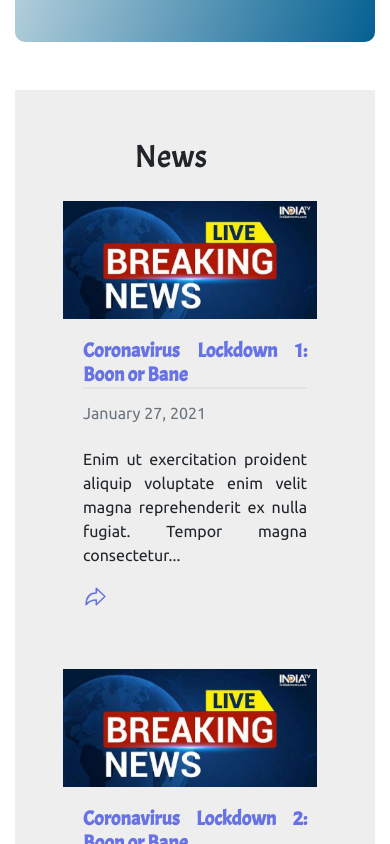
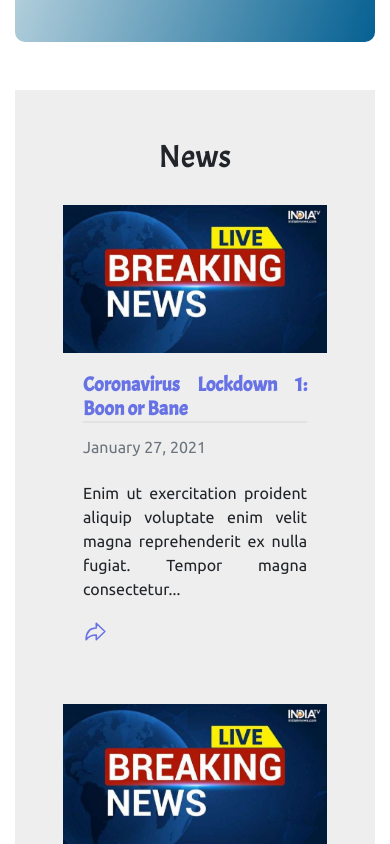
Before and after one commit to IITI-Gymkhana-Web-Team/iao_cell, a React (Create React App) app: page / in a window 390 px wide. Shown: the part 3460-4304 px from the top of the page. Built offline with nearby package versions, Linux system fonts and the light colour scheme.

Commit message:
fixed events/news comp

```diff
--- a/src/Home/components/Events/Events.css
+++ b/src/Home/components/Events/Events.css
@@ -9,4 +9,7 @@
 	.eventsPage {
 		flex-direction: column !important;
 	}
+	.events {
+		margin-top: 60px !important;
+	}
 }
--- a/src/Home/components/Events/Events.js
+++ b/src/Home/components/Events/Events.js
@@ -36,7 +36,7 @@ export const Events = () => {
 		},
 	]);
 	return (
-		<div className="news">
+		<div className="news events">
 			<div>
 				<h1 className="pr-5 pb-3 mainTitle">Events</h1>
 			</div>
--- a/src/Home/components/News/News.css
+++ b/src/Home/components/News/News.css
@@ -94,4 +94,15 @@
 	.news .card-body {
 		padding-top: 20px;
 	}
+	.news .img-holder {
+		height: initial;
+		min-width: initial;
+	}
+	.news .card-img-top {
+		padding-right: 0px;
+	}
+	.news .mainTitle {
+		padding: 0px !important;
+		padding-bottom: 20px !important;
+	}
 }
```
